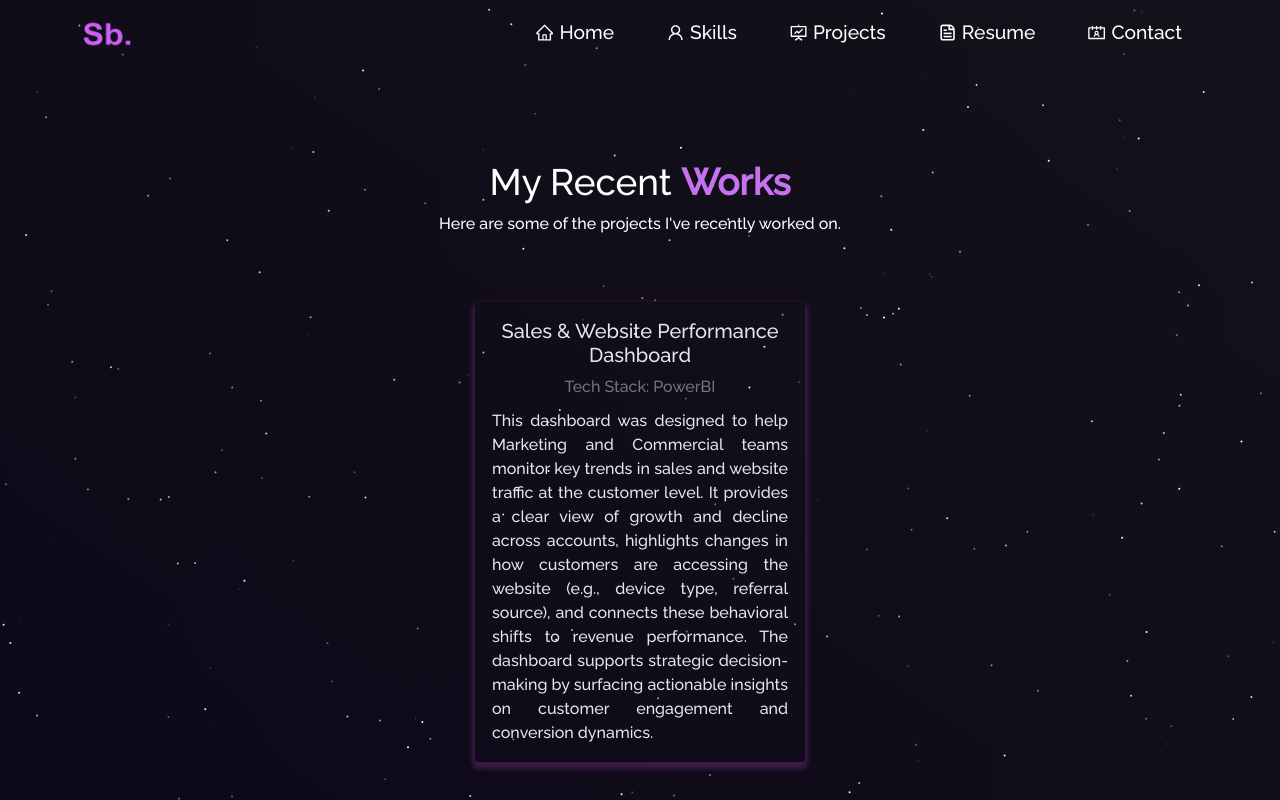
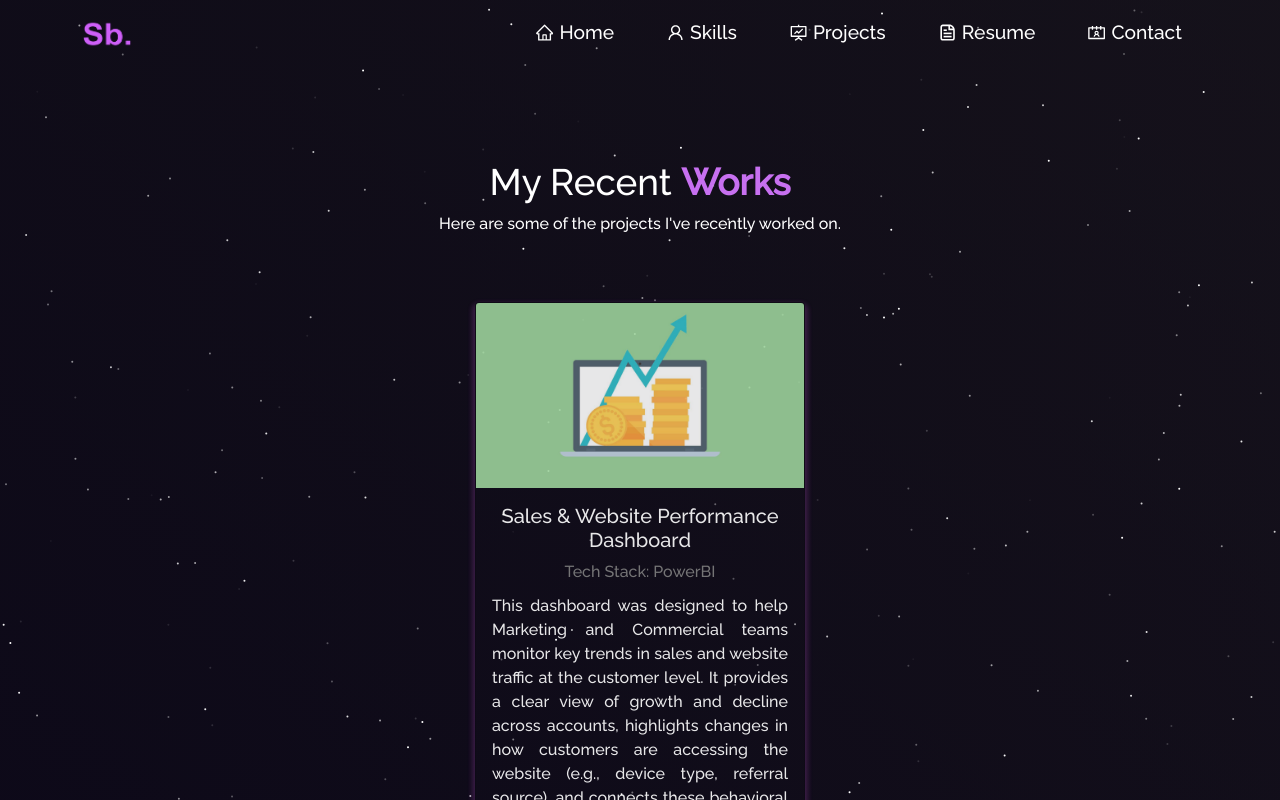
Before and after one commit to saarem-bhatti/portfolio, a React (Create React App) app: page /portfolio/project in a window 1280 px wide. Shown: the top 800 px of the page. Built offline with nearby package versions, Linux system fonts and the light colour scheme.

Commit message:
dashboard project image

```diff
--- a/src/pages/Projects.js
+++ b/src/pages/Projects.js
@@ -1,12 +1,14 @@
 import React from 'react'
 import { Col, Container, Row } from 'react-bootstrap'
 import Particle from '../components/Particle'
+import performanceDashboardImg from '../assets/Projects/performance-dashboard.jpeg'
 import ProjectCard from '../components/Projects/ProjectCard'
 import '../styles/Projects.css'
 
 function Projects() {
   const projects = [
     <ProjectCard
+      imgPath={performanceDashboardImg}
       title='Sales & Website Performance Dashboard'
       techstack={['PowerBI']}
       description='This dashboard was designed to help Marketing and Commercial teams monitor key
```
Also changed, not shown: src/assets/Projects/performance-dashboard.jpeg (added).
